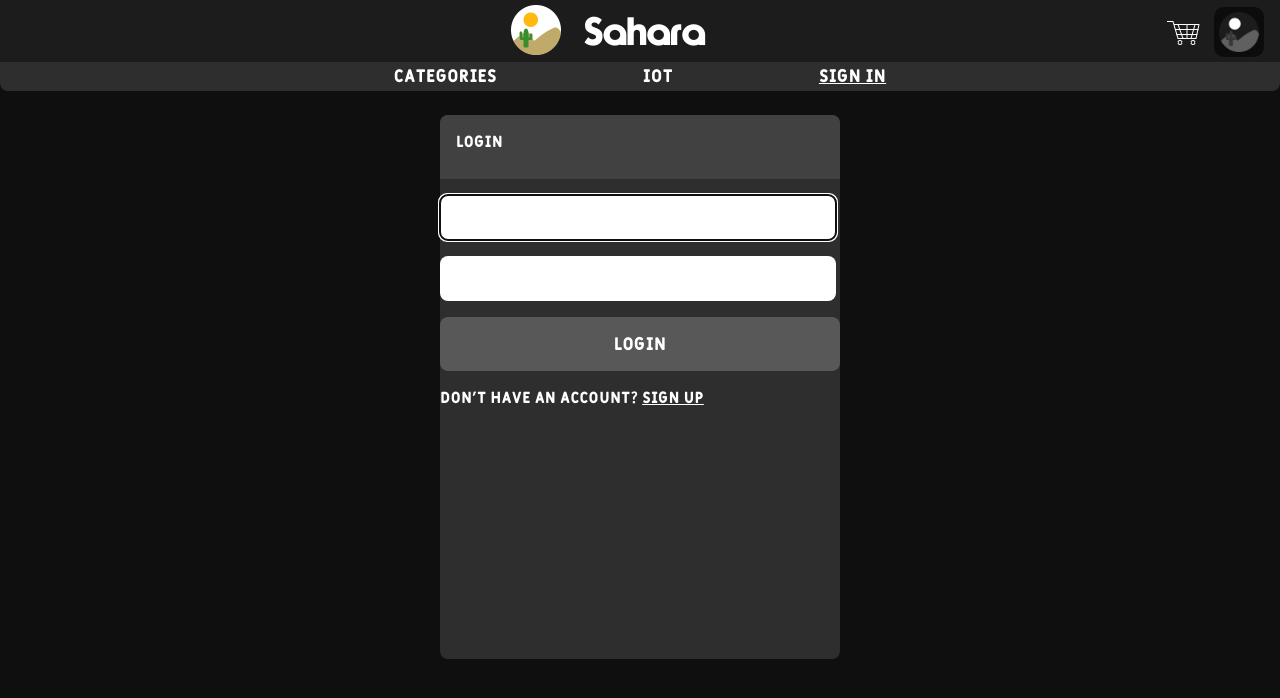
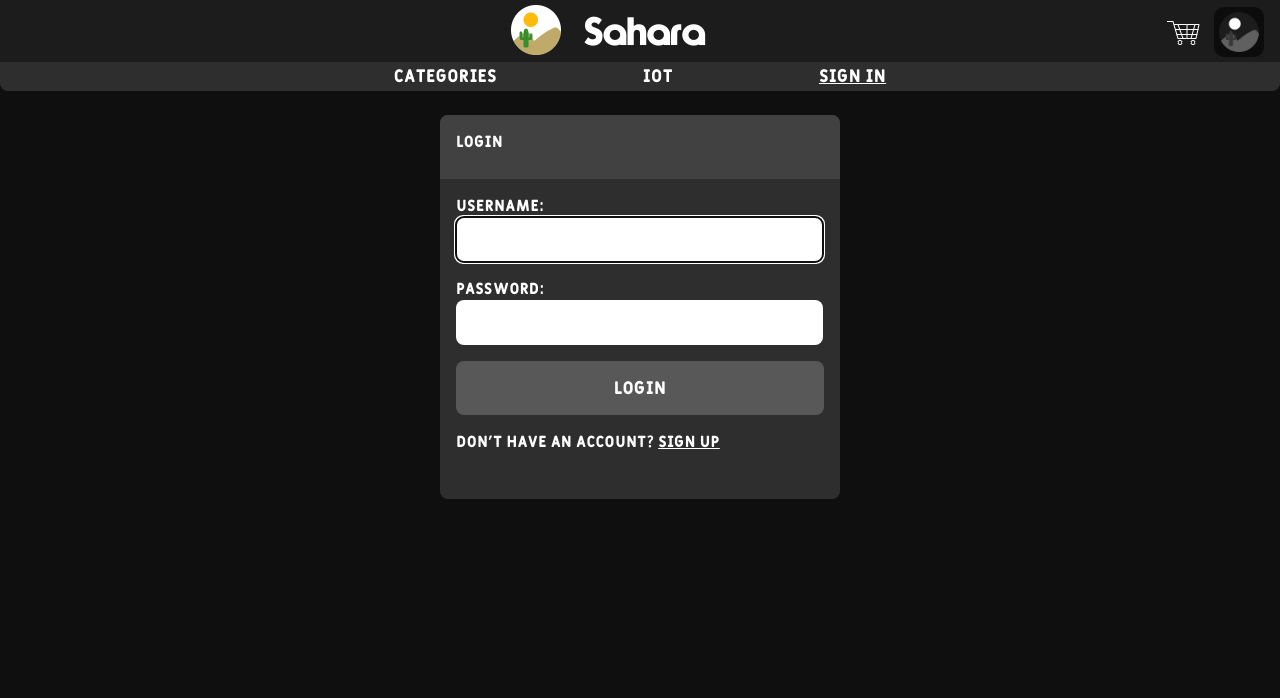
Before and after one commit to Team-De-bug/Sahara, a Django app: page /login/ in a window 1280 px wide. Shown: the top 698 px of the page. Run offline with Django 3.2, Linux system fonts and the light colour scheme.

Commit message:
fixed login, signup

```diff
--- a/mysite/shop/static/sahara/style.css
+++ b/mysite/shop/static/sahara/style.css
@@ -158,10 +158,19 @@ table{
     width: 100%;
 }
 
-#login_up{
+#logup{
     background-color: #2e2e2e;
     width:25em;
     height: 34em;
+    margin: auto;
+    margin-top: 1.5em;
+    border-radius: 8px;
+}
+
+#login{
+    background-color: #2e2e2e;
+    width:25em;
+    height: 24em;
     margin: auto;
     margin-top: 1.5em;
     border-radius: 8px;
@@ -174,6 +183,12 @@ table{
     border-top-left-radius: 8px;
     border-top-right-radius: 8px;
     padding: 1em;
+}
+
+#input{
+    height: 23em;
+    width: 23em;
+    margin: 1em;
 }
 
 input{
@@ -197,10 +212,6 @@ input{
     border-radius: 8px;
 }
 
-#sin{
-    width: 4em;
-    height: auto;
-}
 
 a{
     color: white;
--- a/mysite/shop/templates/sahara/template.html
+++ b/mysite/shop/templates/sahara/template.html
@@ -25,7 +25,7 @@
         <tr>
             <td id="subcats">Categories</td>
             <td id="subcats">IoT</td>
-            <td id="subcats"><a href="{% url 'signup'%}"><div>Sign In</div></a></td>
+            <td id="subcats"><a href="{% url 'login'%}"><div>Sign In</div></a></td>
         </tr>
     </table>
 </div>
--- a/mysite/user/templates/user/login.html
+++ b/mysite/user/templates/user/login.html
@@ -2,7 +2,7 @@
 {%block content%}
 {%load static%}
 
-<div id="login_up">
+<div id="login">
     <div id="login_title">
         Login
     </div>
@@ -10,8 +10,10 @@
 
         {% csrf_token %}
 
-        <p>{{form.username}}</p>
-        <p>{{form.password}}</p>
+        <p><label for="id_username">Username:</label>
+            {{form.username}}</p>
+        <p><label for="id_password">Password:</label>
+            {{form.password}}</p>
 
         <a href="/login"><button type="submit" id="submit">Login</button></a>
         <div id="ask">Don't have an account? <a href="{% url 'signup'%}">Sign up</a></div>
--- a/mysite/user/templates/user/signup.html
+++ b/mysite/user/templates/user/signup.html
@@ -2,7 +2,7 @@
 {%block content%}
 {%load static%}
 
-<div id="login_up">
+<div id="logup">
     <div id="login_title">
         Sign up
     </div>
```
Also changed, not shown: 2 other files.
